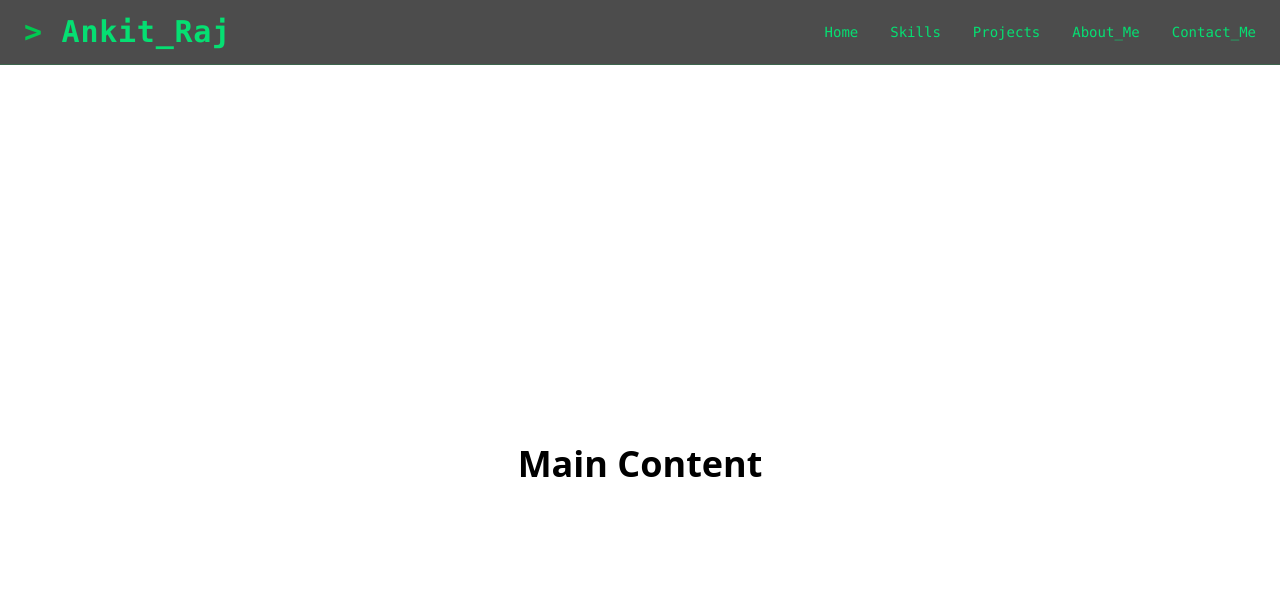
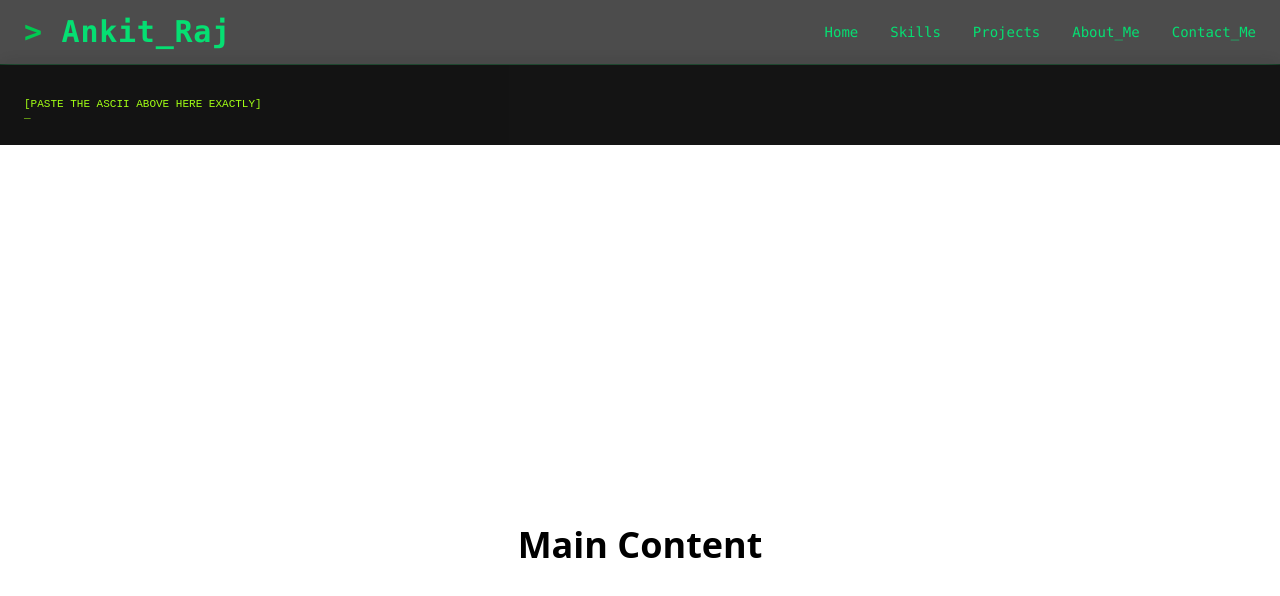
Before and after one commit to ankitRaj10022/ankit_raj_PORTFOLIO, a Next.js app: page / in a window 1280 px wide. Shown: the top 596 px of the page. Built offline with nearby package versions, Linux system fonts and the light colour scheme.

Commit message:
auto-sync

```diff
--- a/componets/loader.tsx
+++ b/componets/loader.tsx
@@ -1,90 +1,46 @@
 "use client";
 
-import { useEffect, useRef, useState } from "react";
-import gsap from "gsap";
+import { useEffect, useState } from "react";
 
-const FRAMES = [
+const ascii = `
+[PASTE THE ASCII ABOVE HERE EXACTLY]
+`;
 
-  ``
-  ];
-
-  export default function Loader({
-    onComplete,
-  }: {
-    onComplete?: () => void;
-  }) {
-    const containerRef = useRef<HTMLDivElement>(null);
-  const asciiRef = useRef<HTMLPreElement>(null);
-  const cursorRef = useRef<HTMLSpanElement>(null);
+export default function Loader() {
+  const [opacity, setOpacity] = useState(1);
+  const [cursor, setCursor] = useState(true);
 
   useEffect(() => {
-    const tl = gsap.timeline();
+    const flicker = setInterval(() => {
+      setOpacity(0.85 + Math.random() * 0.15);
+    }, 120);
 
-    // Initial state
-    gsap.set(asciiRef.current, {
-      opacity: 0,
-      scale: 0.96,
-      filter: "blur(2px)",
-    });
-
-    // Boot in
-    tl.to(asciiRef.current, {
-      opacity: 1,
-      scale: 1,
-      filter: "blur(0px)",
-      duration: 0.9,
-      ease: "power3.out",
-    });
-
-    // CRT jitter (subtle, infinite)
-    gsap.to(asciiRef.current, {
-      x: () => gsap.utils.random(-1.5, 1.5),
-      y: () => gsap.utils.random(-1, 1),
-      duration: 0.08,
-      repeat: -1,
-      yoyo: true,
-      ease: "none",
-    });
-
-    // Cursor blink
-    gsap.to(cursorRef.current, {
-      opacity: 0,
-      duration: 0.6,
-      repeat: -1,
-      yoyo: true,
-      ease: "power1.inOut",
-    });
-
-    // Exit animation
-    tl.to(containerRef.current, {
-      opacity: 0,
-      scale: 1.03,
-      duration: 0.8,
-      delay: 1.8,
-      onComplete,
-    });
+    const blink = setInterval(() => {
+      setCursor((c) => !c);
+    }, 500);
 
     return () => {
-      tl.kill();
-      gsap.killTweensOf("*");
+      clearInterval(flicker);
+      clearInterval(blink);
     };
-  }, [onComplete]);
+  }, []);
 
   return (
-    <div
-      ref={containerRef}
-      className="fixed inset-0 z-50 bg-black text-green-400 font-mono flex items-center justify-center"
+    <pre
+      style={{
+        fontFamily: "monospace",
+        fontSize: "11px",
+        lineHeight: "11px",
+        color: "#9AFF00",
+        backgroundColor: "black",
+        padding: "24px",
+        opacity,
+        userSelect: "none",
+        whiteSpace: "pre",
+      }}
     >
-      <div className="relative">
-        <pre
-          ref={asciiRef}
-          className="text-2xl leading-tight whitespace-pre select-none">{FRAMES}</pre>
-
-        <div className="absolute -bottom-8 left-0 text-green-500 font-bold text-xl">
-          <span>&gt; loading</span>
-          <span ref={cursorRef} className="ml-1">█</span>
-        </div>
-      </div>
-    </div>
+{ascii}
+{cursor ? "_" : " "}
+    </pre>
   );
 }
```
